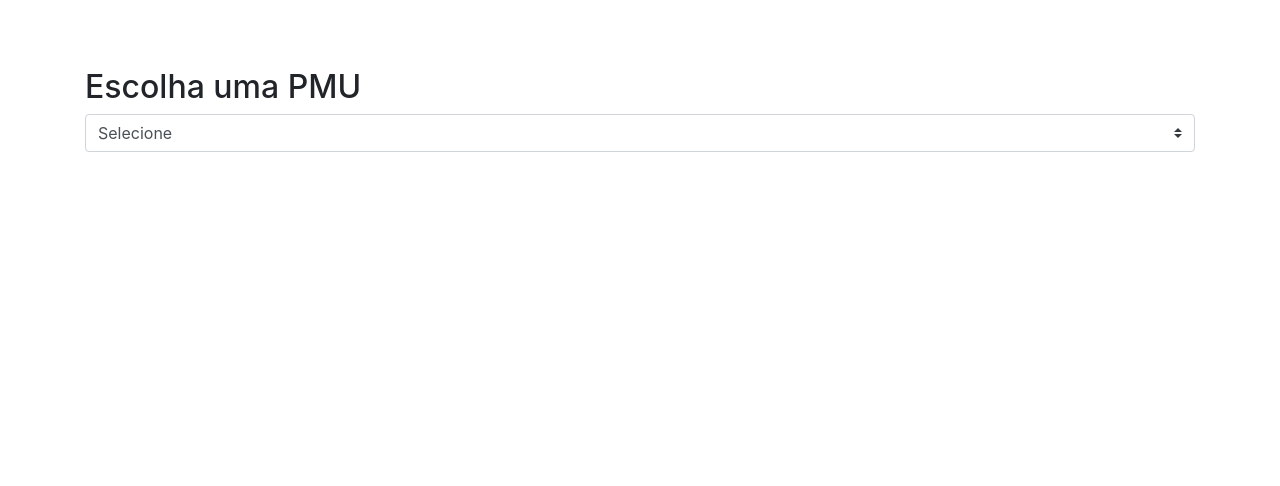
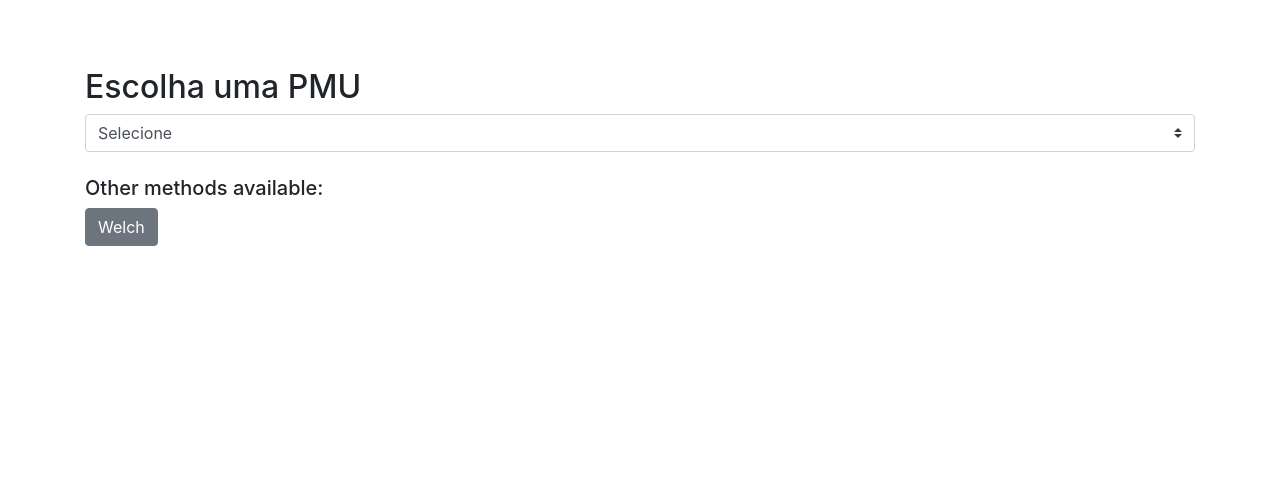
Before and after one commit to alvaro-baranoski/ic-commp-yw-frontend, a PHP site: page / in a window 1280 px wide. Shown: the part 82-568 px from the top of the page. Run offline with PHP 8.4, Linux system fonts and the light colour scheme.

Commit message:
adds other methods button

```diff
--- a/index.php
+++ b/index.php
@@ -43,6 +43,9 @@
         <option value="about.php" disabled>Usina</option>
         <option value="about.php" disabled>Faxinal</option>
       </select>
+
+      <h5 class="mt-4">Other methods available: </h5>
+      <a class="btn btn-secondary" href="https://sirius.eletrica.ufpr.br/welch/index.php" target="_blank" role="button">Welch</a>
   </section>
 
   <?php include('footer.php'); ?>
```
